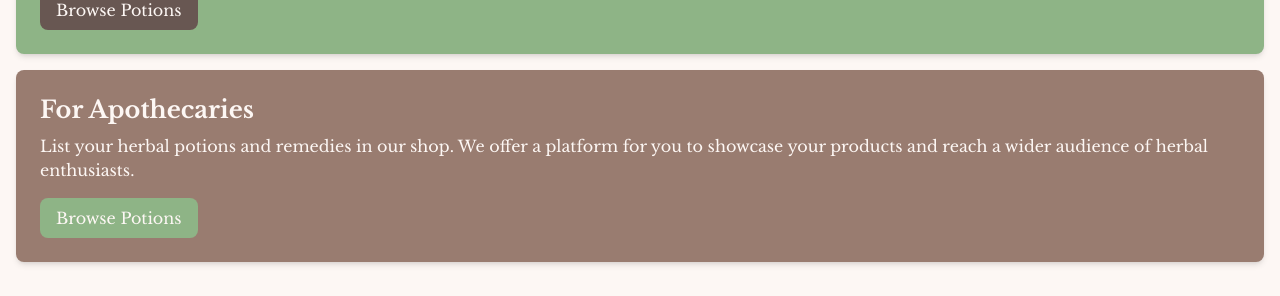
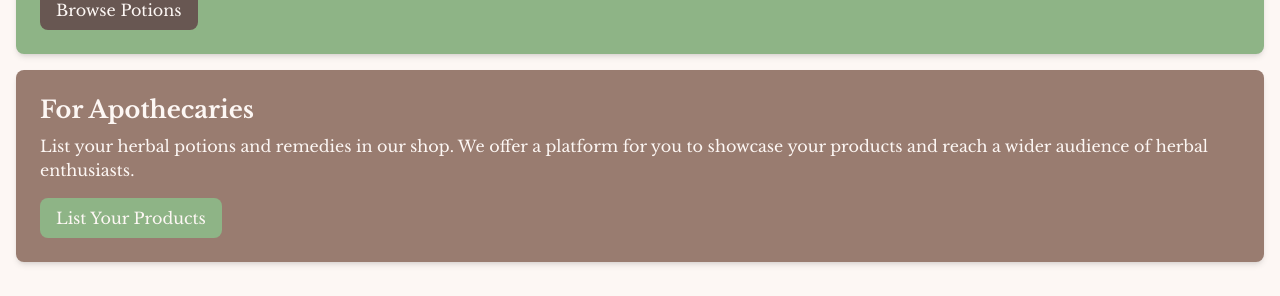
Before and after one commit to eisBlume0901/Learning_Vue.js, a Vue app in the folder Learning_Vue.js/: page / in a window 1280 px wide. Shown: the part 546-842 px from the top of the page. Built offline with nearby package versions, Linux system fonts and the light colour scheme; a web font is replaced by a local one.

Commit message:
Created Card Layout for Homecards for reusability. Learned about class binding for dynamic css styling

```diff
--- /dev/null
+++ b/Learning_Vue.js/src/components/Card.vue
@@ -0,0 +1,44 @@
+<script setup>
+import {defineProps} from 'vue';
+
+defineProps({
+  headline: {
+    type: String,
+    default: 'For Herbal Enthusiasts'
+  },
+  description: {
+    type: String,
+    default: 'Find the perfect herbal remedy for your needs. Our shop offers a wide selection of herbal potions and remedies that are carefully crafted to help you heal naturally.'
+  },
+  cardColor: {
+    type: String,
+    default: 'bg-pale-green'
+  },
+  buttonText: {
+    type: String,
+    default: 'Browse Potions'
+  },
+  buttonColor: {
+    type: String,
+    default: 'bg-bark'
+  },
+  buttonHoverColor: {
+    type: String,
+    default: 'hover:bg-sepia'
+  },
+  textHoverColor: {
+    type: String,
+    default: ''
+  }
+})
+</script>
+
+<template>
+  <div :class="`${cardColor} p-6 rounded-lg shadow-md`">
+    <h2 class="text-2xl font-bold text-white">{{ headline }}</h2>
+    <p class="mt-2 mb-4 text-white">
+      {{ description }}
+    </p>
+    <a href="" :class="`inline-block ${buttonColor} text-white rounded-lg px-4 py-2 ${buttonHoverColor} ${textHoverColor}`">{{ buttonText }}</a>
+  </div>
+</template>
--- a/Learning_Vue.js/src/components/HomeCards.vue
+++ b/Learning_Vue.js/src/components/HomeCards.vue
@@ -1,4 +1,7 @@
 <script setup>
+
+import Card from "@/components/Card.vue";
+
 
 </script>
 
@@ -6,21 +9,17 @@
   <section class="py-4">
     <div class="container-xl lg:container m-auto">
      <div class="grid grid-cols-1 md:grid-cols-2 gap-4 p-4 rounded-lg">
-       <div class="bg-pale-green p-6 rounded-lg shadow-md">
-         <h2 class="text-2xl font-bold text-white">For Herbal Enthusiasts</h2>
-         <p class="mt-2 mb-4 text-white">
-           Find the perfect herbal remedy for your needs. Our shop offers a wide selection of herbal potions and remedies that are carefully crafted to help you heal naturally.
-         </p>
-         <a href="" class="inline-block bg-bark text-white rounded-lg px-4 py-2 hover:bg-sepia">Browse Potions</a>
-       </div>
+       <Card/>
 
-       <div class="bg-sepia p-6 rounded-lg shadow-md">
-         <h2 class="text-2xl font-bold text-white">For Apothecaries</h2>
-         <p class="mt-2 mb-4 text-white">
-           List your herbal potions and remedies in our shop. We offer a platform for you to showcase your products and reach a wider audience of herbal enthusiasts.
-         </p>
-         <a href="" class="inline-block bg-pale-green text-white rounded-lg px-4 py-2 hover:bg-white hover:text-bark">Browse Potions</a>
-       </div>
+       <Card headline="For Apothecaries"
+             description="List your herbal potions and remedies in our shop. We offer a platform for you to showcase your products and reach a wider audience of herbal enthusiasts."
+             cardColor="bg-sepia"
+             buttonText="List Your Products"
+             buttonColor="bg-pale-green"
+             buttonHoverColor="hover:bg-white"
+             textHoverColor="hover:text-sepia"
+       />
+
 
      </div>
     </div>
```
